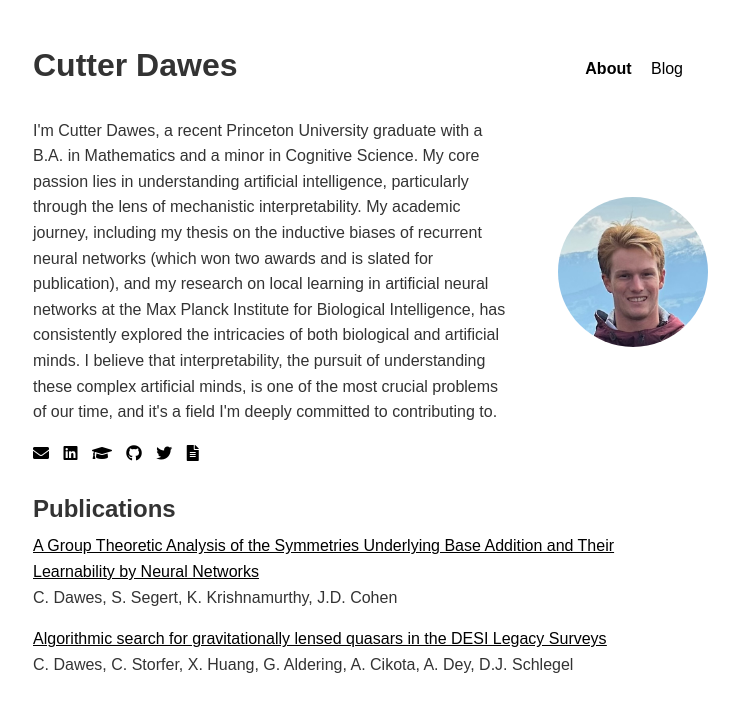
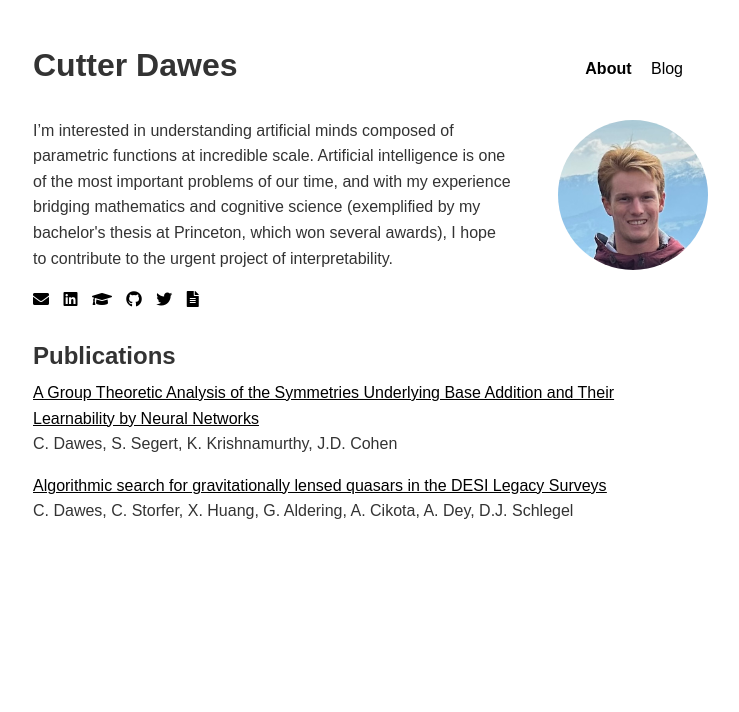
Before and after one commit to cutterdawes/cutterdawes.github.io, a Jekyll site: the page built from index.html, in a window 1280 px wide. Shown: the top 712 px of the page, without its empty margins (282-1021 px from the left). Built offline with Jekyll 4.4.1, drawn with Linux system fonts in a browser that asks for light colours.

Commit message:
Update bio on about page.

```diff
--- a/index.html
+++ b/index.html
@@ -10,7 +10,7 @@
         <div class="text-content">
 
             <p>
-                I'm Cutter Dawes, a recent Princeton University graduate with a B.A. in Mathematics and a minor in Cognitive Science. My core passion lies in understanding artificial intelligence, particularly through the lens of mechanistic interpretability. My academic journey, including my thesis on the inductive biases of recurrent neural networks (which won two awards and is slated for publication), and my research on local learning in artificial neural networks at the Max Planck Institute for Biological Intelligence, has consistently explored the intricacies of both biological and artificial minds. I believe that interpretability, the pursuit of understanding these complex artificial minds, is one of the most crucial problems of our time, and it's a field I'm deeply committed to contributing to.
+                I’m interested in understanding artificial minds composed of parametric functions at incredible scale. Artificial intelligence is one of the most important problems of our time, and with my experience bridging mathematics and cognitive science (exemplified by my bachelor's thesis at Princeton, which won several awards), I hope to contribute to the urgent project of interpretability.
             </p>
             <div class="links">
                 <a href="mailto:cutter@dawes.org" aria-label="Email"><i class="fas fa-envelope"></i></a>
```
